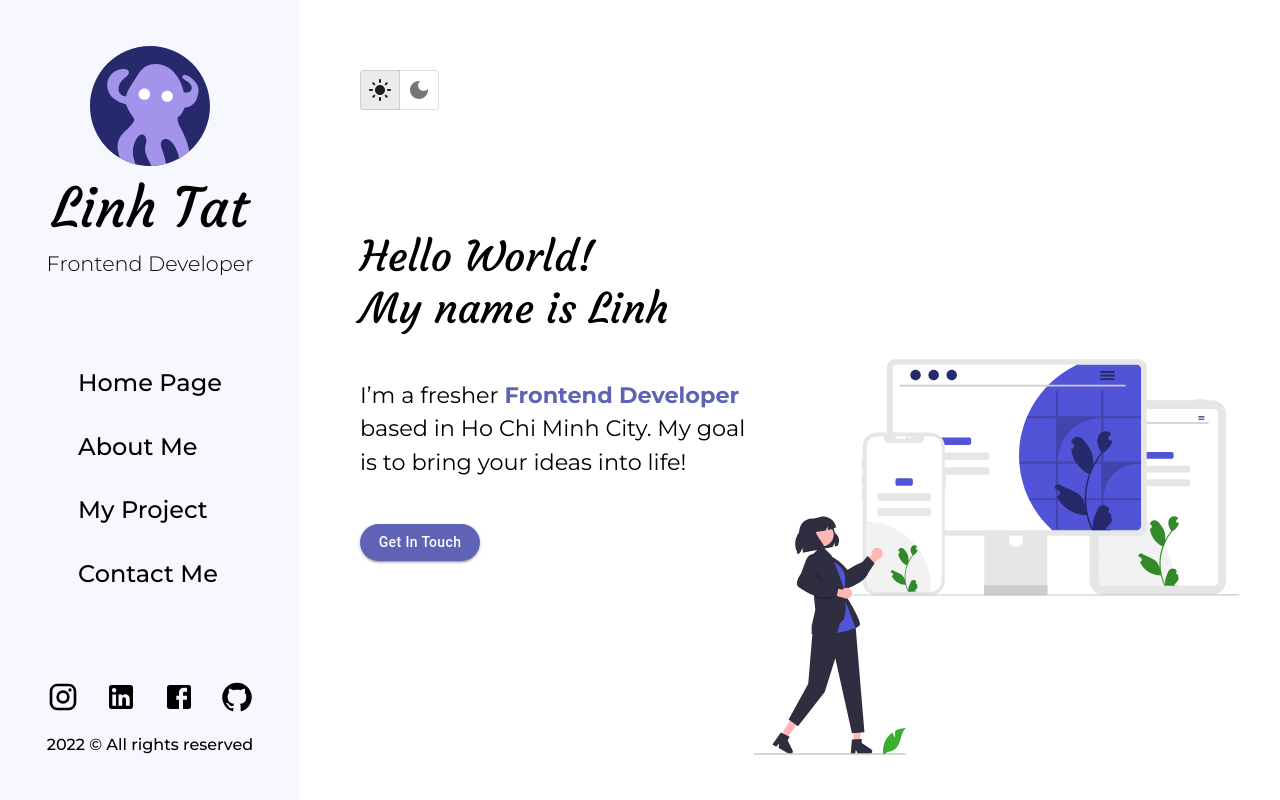
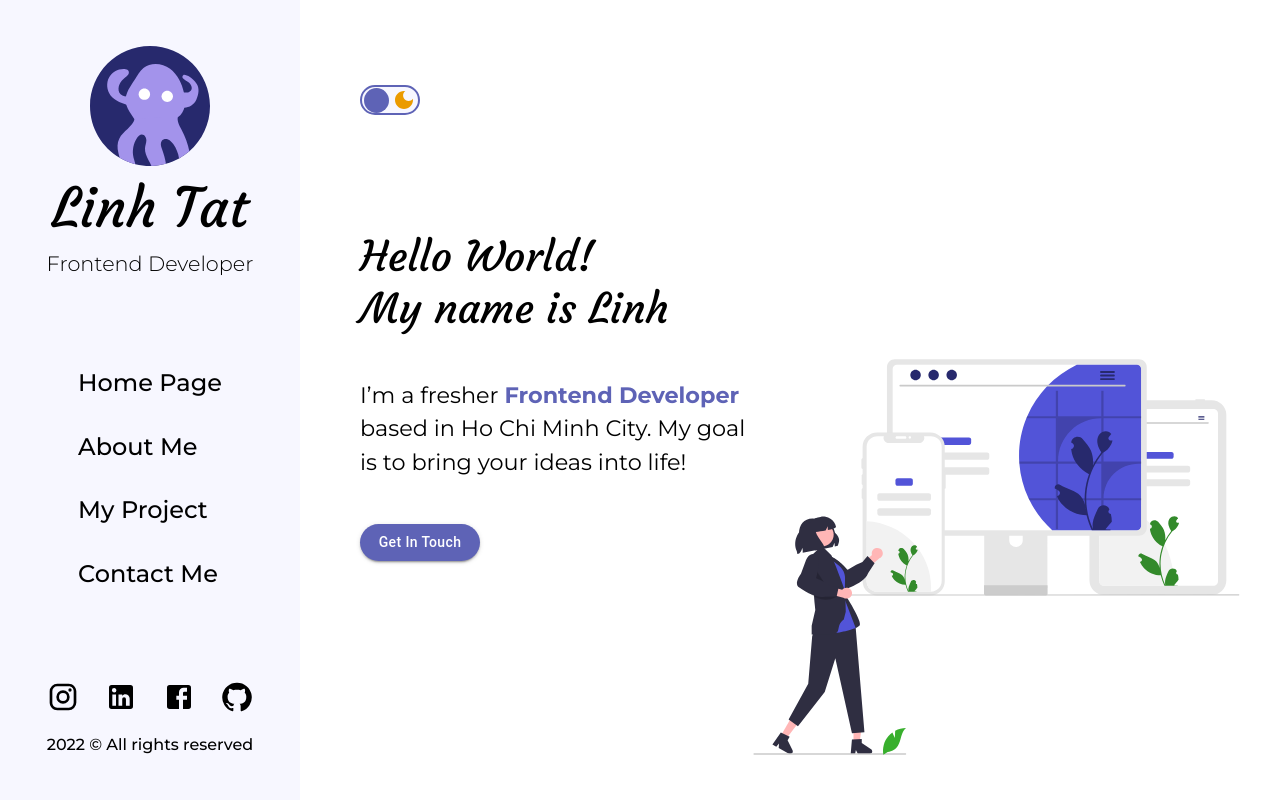
Before and after one commit to linhtat2000/Portfolio, a React (Create React App) app in the folder my-portfolio/: page / in a window 1280 px wide. Shown: the top 800 px of the page. Built offline with nearby package versions, Linux system fonts and the light colour scheme.

Commit message:
update toggle button

```diff
--- a/my-portfolio/src/btn-theme.js
+++ b/my-portfolio/src/btn-theme.js
@@ -6,7 +6,7 @@ const btnTheme = createTheme({
       main: "#5e63b6",
     },
     secondary: {
-      main: "#11cb5f",
+      main: "#7868E6",
     },
   },
 });
--- a/my-portfolio/src/components/theme-toggle/ThemeToggle.jsx
+++ b/my-portfolio/src/components/theme-toggle/ThemeToggle.jsx
@@ -1,35 +1,20 @@
-import React, { useState } from "react";
+import React from "react";
 
-import ToggleButton from "@mui/material/ToggleButton";
-import ToggleButtonGroup from "@mui/material/ToggleButtonGroup";
 import LightModeIcon from "@mui/icons-material/LightMode";
 import DarkModeIcon from "@mui/icons-material/DarkMode";
 
 import "./themeToggle.scss";
 
-const ThemeToggle = () => {
-  const [toggle, setToggle] = useState("sun");
-
-  const handleToggle = (e, toggle) => {
-    setToggle(toggle);
-  };
-
+const ThemeToggle = ({ theme }) => {
   return (
-    <ToggleButtonGroup
-      value={toggle}
-      size="small"
-      exclusive
-      onChange={handleToggle}
-      aria-label="light/dark theme"
-      className="toggle-btn"
-    >
-      <ToggleButton value="sun" aria-label="light theme">
-        <LightModeIcon />
-      </ToggleButton>
-      <ToggleButton value="moon" aria-label="dark theme">
-        <DarkModeIcon />
-      </ToggleButton>
-    </ToggleButtonGroup>
+    <div className="toggle">
+      <LightModeIcon className="toggle-icon" />
+      <DarkModeIcon className="toggle-icon" />
+      <div
+        className="toggle-button"
+        style={{ left: theme === "light" ? 0.15 + "em" : 3 + "em" }}
+      ></div>
+    </div>
   );
 };
 
--- a/my-portfolio/src/components/theme-toggle/themeToggle.scss
+++ b/my-portfolio/src/components/theme-toggle/themeToggle.scss
@@ -1,3 +1,32 @@
-.toggle-btn {
+@import "../../global.scss";
+
+.toggle {
+  width: 60px;
+  height: 30px;
   border-radius: 20px;
+  border: 2px solid $accent-clr;
+  background-color: #f7f7ff;
+  position: relative;
+  top: 1.5em;
+  left: 0;
+  z-index: 1;
+  display: flex;
+  align-items: center;
+  justify-content: space-around;
 }
+
+.toggle-icon {
+  color: #eb9b00;
+}
+
+.toggle-button {
+  width: 25px;
+  height: 25px;
+  border-radius: 50%;
+  background-color: $accent-clr;
+  position: absolute;
+  left: 0.15em;
+  // left: 3em;
+  cursor: pointer;
+  transition: $transition;
+}
--- a/my-portfolio/src/global.scss
+++ b/my-portfolio/src/global.scss
@@ -4,7 +4,7 @@ $navbar-width: 300px;
 $mobile-width: 320px;
 $tablet-width: 1280px;
 
-$transition: all 0.8s ease;
+$transition: all 0.6s ease;
 
 @mixin mobile {
   @media (min-width: #{$mobile-width}) and ( max-width: 768px) {
--- a/my-portfolio/src/pages/contact-page/ContactPage.jsx
+++ b/my-portfolio/src/pages/contact-page/ContactPage.jsx
@@ -11,7 +11,7 @@ import "./contactPage.scss";
 
 const ContactPage = () => {
   return (
-    <div className="main contact-section" id="contact">
+    <div className="main contact-section">
       <img src={contact} alt="illustration" className="contact-img" />
       <h2 className="header">Get In Touch</h2>
       <div className="information">
--- a/my-portfolio/src/pages/contact-page/contactPage.scss
+++ b/my-portfolio/src/pages/contact-page/contactPage.scss
@@ -24,15 +24,13 @@
   }
 
   @include tablet {
-    height: unset;
-
     .contact-img {
       display: none;
     }
   }
 
   @include mobile {
-    height: unset;
+    margin-left: unset !important;
 
     .contact-img {
       display: none;
--- a/my-portfolio/src/pages/homepage/Homepage.jsx
+++ b/my-portfolio/src/pages/homepage/Homepage.jsx
@@ -22,7 +22,6 @@ const Homepage = () => {
   const [theme, setTheme] = useState(localStorage.getItem("theme") || "light");
 
   const toggleTheme = () => {
-    // theme === "light" ? setTheme("light") : setTheme("dark");
     if (theme === "light") {
       localStorage.setItem("theme", "dark");
       console.log("Dark theme");
@@ -48,7 +47,7 @@ const Homepage = () => {
             <img src={illustration2} alt="hero background" />
           </div>
           <div className="theme-toggle" onClick={toggleTheme}>
-            <ThemeToggle />
+            <ThemeToggle theme={theme} />
           </div>
           <div className="intro">
             <h1 className="header">
--- a/my-portfolio/src/pages/homepage/homepage.scss
+++ b/my-portfolio/src/pages/homepage/homepage.scss
@@ -1,8 +1,6 @@
 @import "../../global.scss";
 
 .homepage {
-  overflow-x: hidden;
-
   .hero-img {
     position: absolute;
     bottom: 4em;
```
Also changed, not shown: my-portfolio/src/theme-context.js (added, +24 -0 lines).
